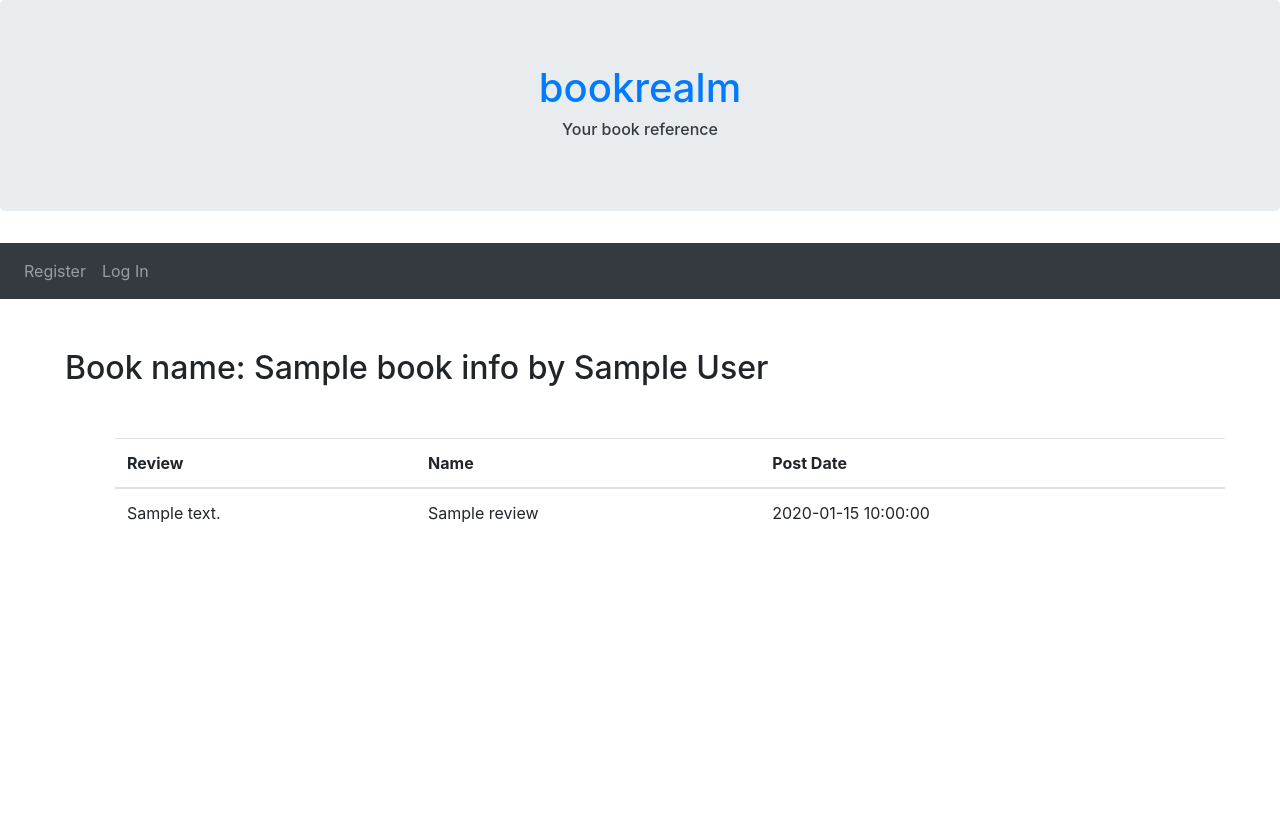
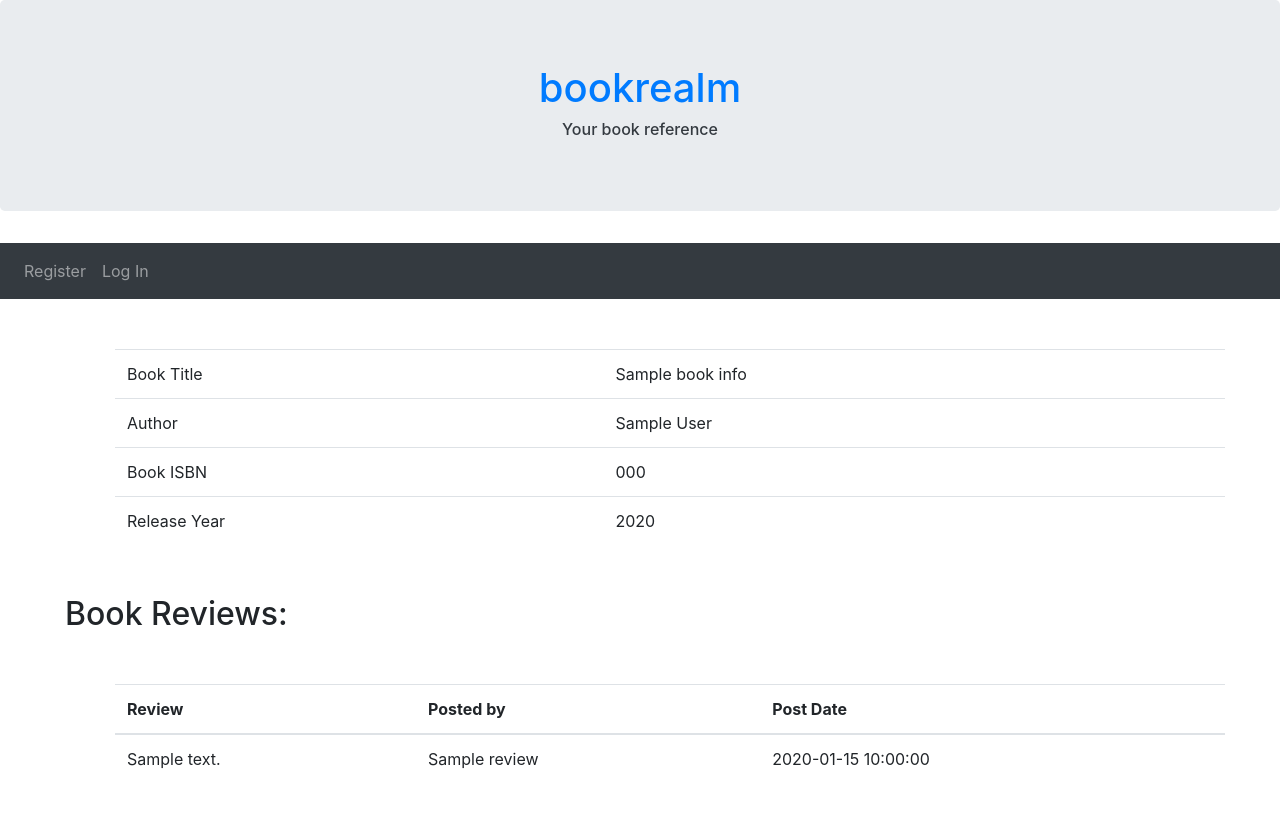
Before and after one commit to aitabuzaid/bookrealm, a Flask app: template bookrealm/templates/books/book.html in a window 1280 px wide. Before the commit the page ends 523 px from the top, so only its background shows below. Run offline with Flask 2, Linux system fonts and the light colour scheme; the template is opened without the code that fills it: most values are stand-ins (such as "Sample title", 1, 10 or a date in 2020); some libraries are stand-ins or nearby versions.

Commit message:
feat: display book details

```diff
--- a/bookrealm/books.py
+++ b/bookrealm/books.py
@@ -53,7 +53,7 @@ def book(id):
 
     book_info = db.execute(
         """
-        SELECT title, author
+        SELECT title, author, isbn, year
         FROM books
         WHERE id = :id
         """,
--- a/bookrealm/templates/books/book.html
+++ b/bookrealm/templates/books/book.html
@@ -1,13 +1,35 @@
 {% extends "layout.html" %}
 {% block content %}
     <div class="container">
-    <h2>Book name: {{ book_info['title'] }} by {{ book_info['author'] }}</h2>
+        <table class="table table-hover">
+            <thead>
+            </thead>
+            <tbody>
+            <tr>
+                <td>Book Title</td>
+                <td>{{ book_info['title'] }}</td>
+            </tr>
+            <tr>
+                <td>Author</td>
+                <td>{{ book_info['author'] }}</td>
+            </tr>
+            <tr>
+                <td>Book ISBN</td>
+                <td>{{ book_info['isbn'] }}</td>
+            </tr>
+            <tr>
+                <td>Release Year</td>
+                <td>{{ book_info['year'] }}</td>
+            </tr>
+            </tbody>
+        </table>
+        <h2>Book Reviews:</h2>
         {% if reviews %}
             <table class="table table-hover">
                 <thead>
                 <tr>
                     <th>Review</th>
-                    <th>Name</th>
+                    <th>Posted by</th>
                     <th>Post Date</th>
                 </tr>
                 </thead>
```
Lines whose indentation alone changed are shown as unchanged.
